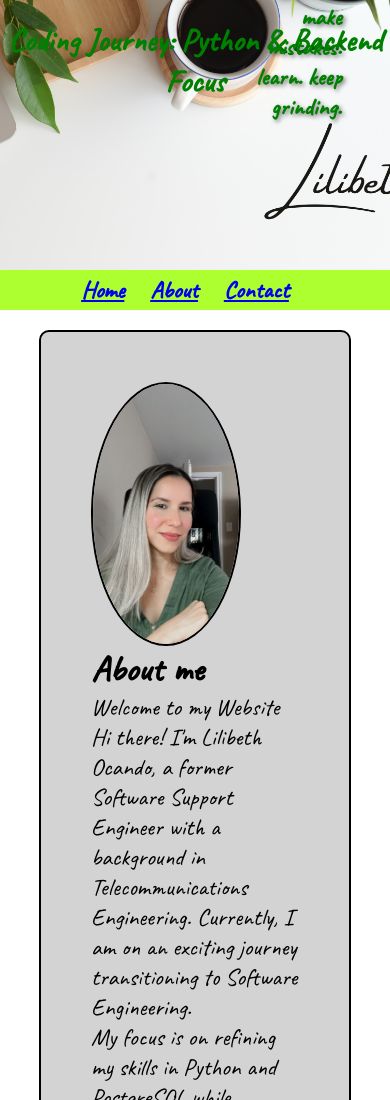
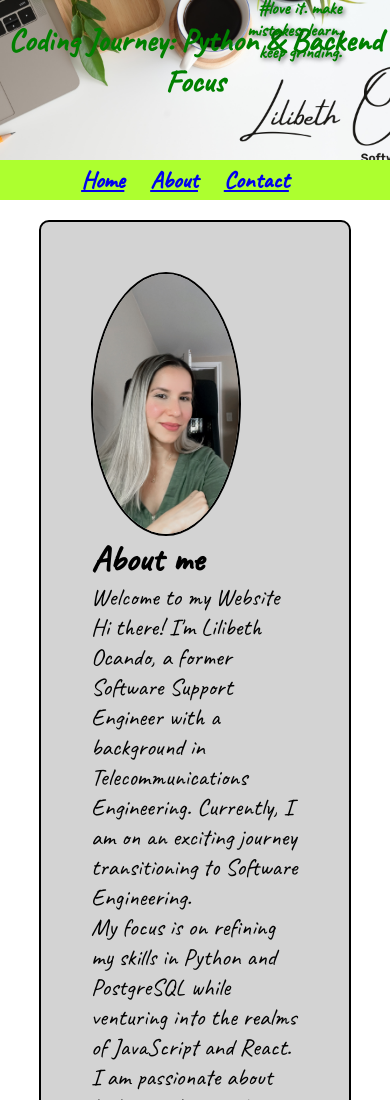
Before and after one commit to lilibethocando/lilibethocando.github.io, a plain HTML site: page index.html in a window 390 px wide. Shown: the top 1100 px of the page. Drawn offline with Linux system fonts and the light colour scheme.

Commit message:
Update css style

```diff
--- a/style.css
+++ b/style.css
@@ -115,3 +115,14 @@ footer {
     text-align: center;
     border: 2px solid black;
 }
+
+/* Styles for smaller screens */
+@media only screen and (max-width: 600px) {
+    header {
+        height: 200px; /* Adjust header height for smaller screens */
+    }
+    .banner-text {
+        font-size: 18px; /* Adjust font size for banner text */
+    }
+    /* Add more responsive styles as needed */
+}
```
